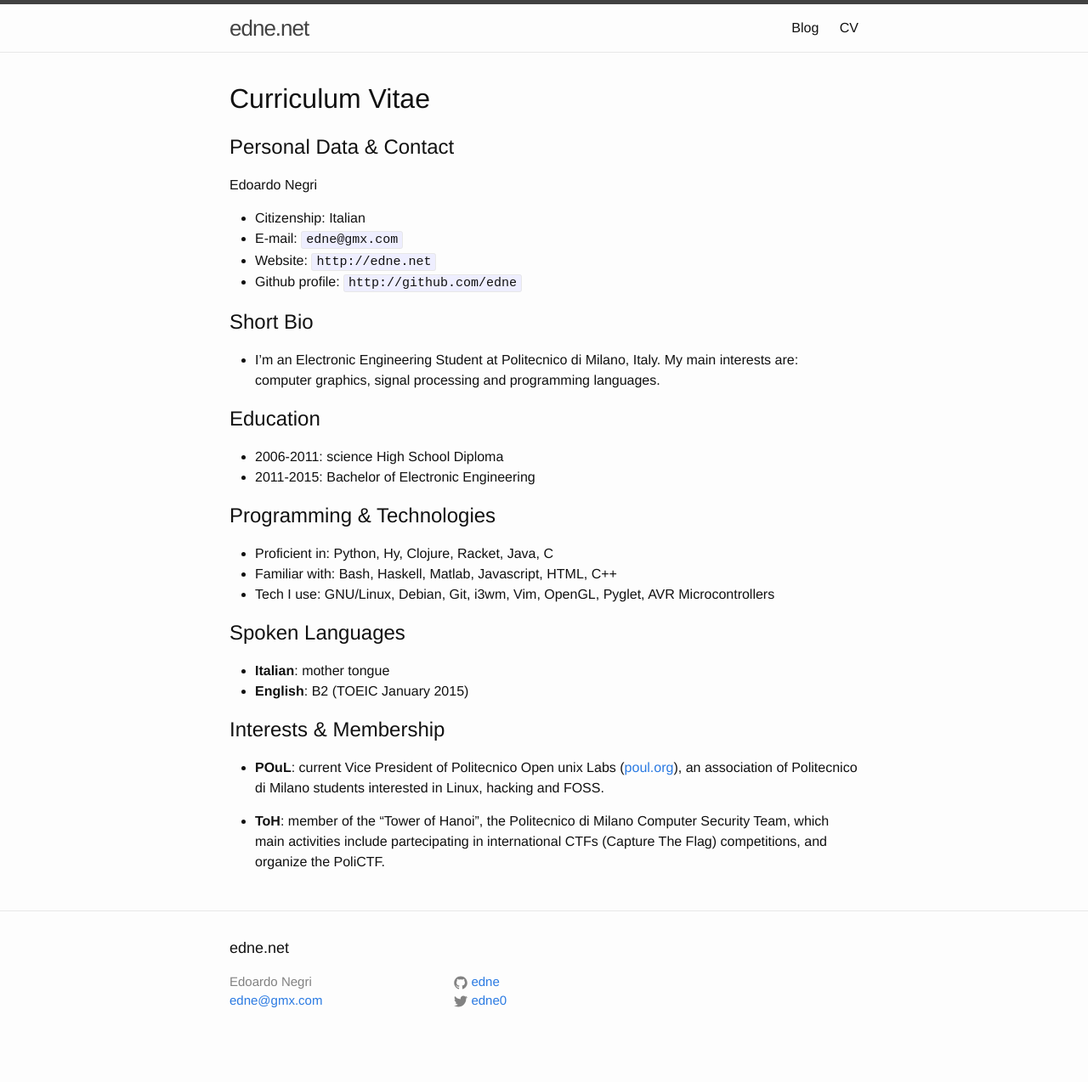
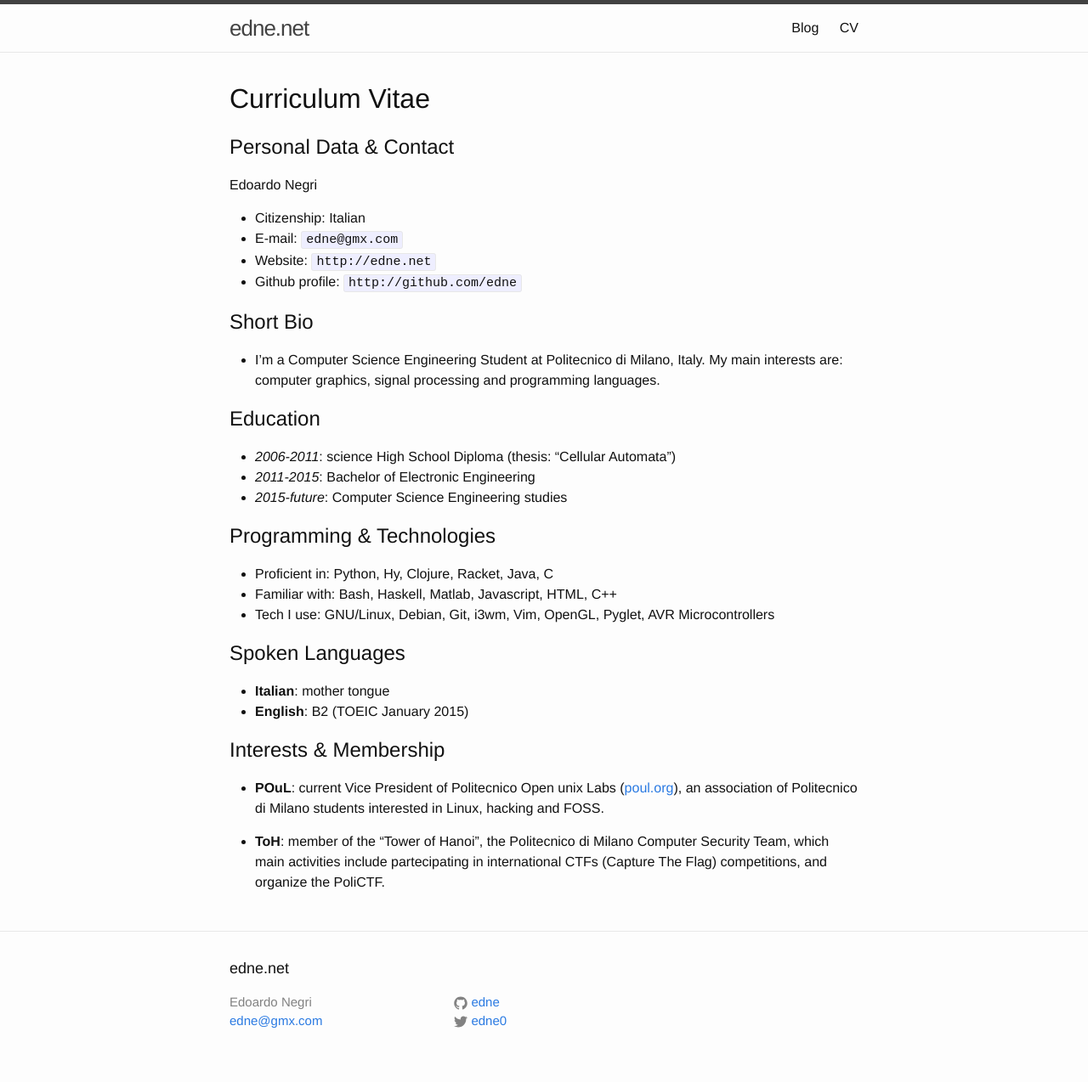
Before and after one commit to edne/edne.github.io, a Jekyll site: the page built from cv.md, in a window 1280 px wide. Shown: the whole page at 85% size. Built offline with Jekyll 4.4.1, drawn with Linux system fonts in a browser that asks for light colours; before the commit the page ends 1250 px from its top, so only the background shows below that.

Commit message:
bachelor

```diff
--- a/cv.md
+++ b/cv.md
@@ -17,13 +17,15 @@ Edoardo Negri
 
 
 ## Short Bio
-* I'm an Electronic Engineering Student at Politecnico di Milano, Italy. My main
-  interests are: computer graphics, signal processing and programming languages.
+* I'm a Computer Science Engineering Student at Politecnico di Milano, Italy.
+  My main interests are: computer graphics, signal processing and programming
+  languages.
 
 
 ## Education
-* 2006-2011: science High School Diploma
-* 2011-2015: Bachelor of Electronic Engineering
+* _2006-2011_: science High School Diploma (thesis: "Cellular Automata")
+* _2011-2015_: Bachelor of Electronic Engineering
+* _2015-future_: Computer Science Engineering studies
 
 
 ## Programming & Technologies
```
Also changed, not shown: 1 other file.
